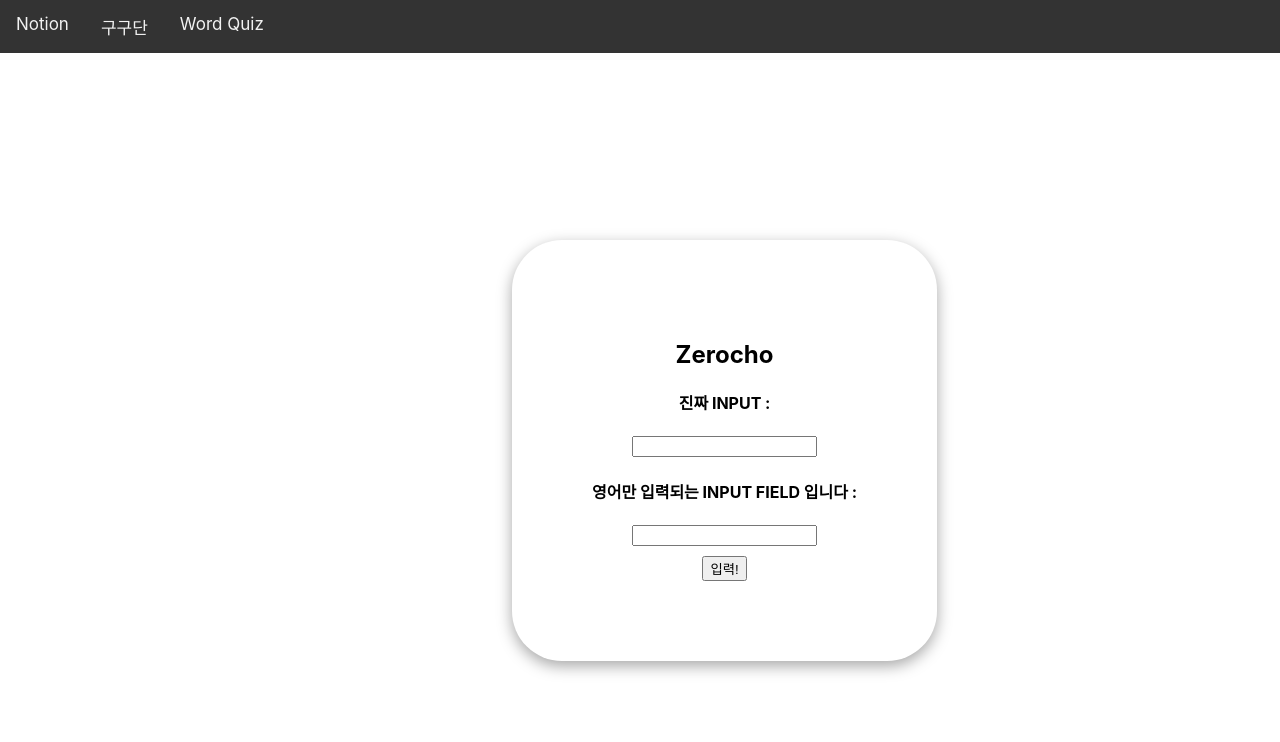
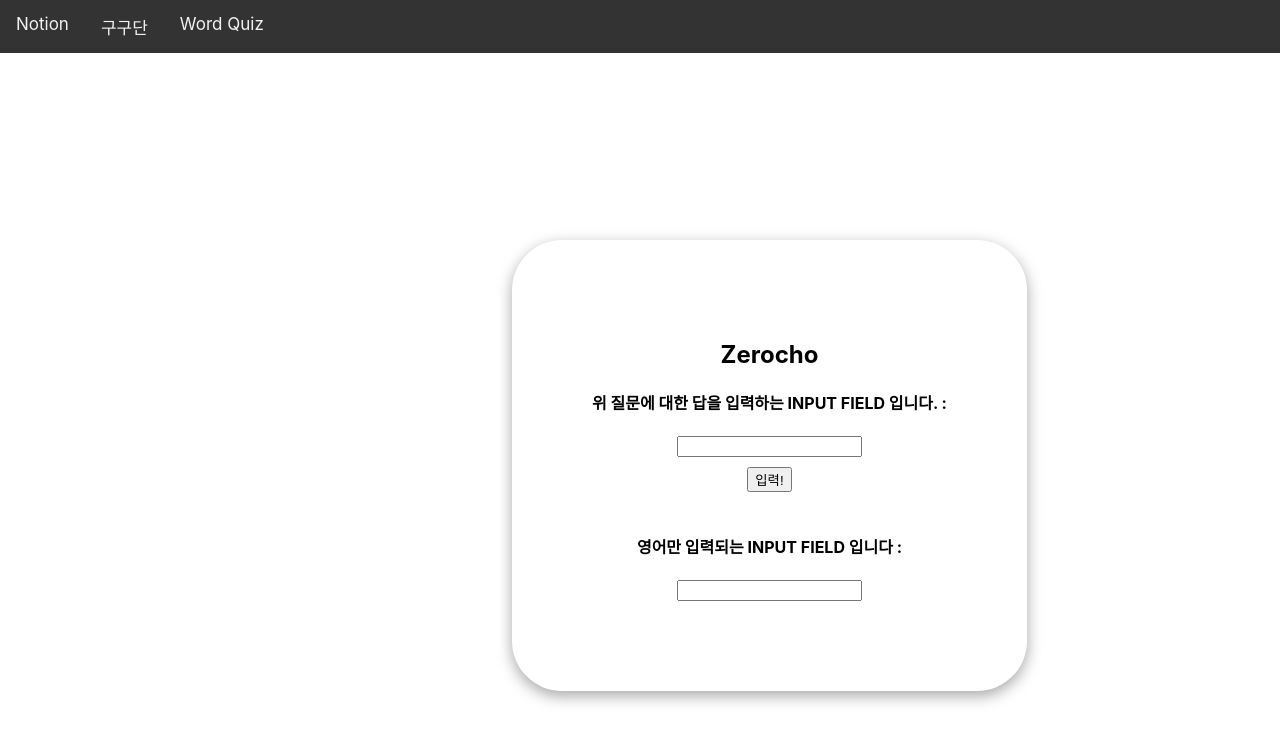
Before and after one commit to chaeyeon-vatech/skillup_day, a Next.js app: page /wordquiz in a window 1280 px wide. Shown: the top 742 px of the page. Built offline with nearby package versions, Linux system fonts and the light colour scheme.

Commit message:
Fix Run Bug

```diff
--- a/package.json
+++ b/package.json
@@ -13,6 +13,7 @@
     "@emotion/react": "^11.9.0",
     "@emotion/styled": "^11.8.1",
     "@hookform/resolvers": "^2.9.1",
+    "imask": "^6.4.2",
     "next": "12.1.6",
     "react": "18.1.0",
     "react-dom": "18.1.0",
--- a/pages/wordquiz/index.tsx
+++ b/pages/wordquiz/index.tsx
@@ -1,11 +1,11 @@
 import type {NextPage} from "next";
 import React, {useState, useRef} from "react";
 import {Navigation} from "../../components/Navigation";
-import {DefaultContainer, ErrorComponent} from "../styled";
 import * as Yup from "yup";
 import {Controller, useForm} from "react-hook-form";
 import {yupResolver} from '@hookform/resolvers/yup';
 import IMask from "imask";
+import {DefaultContainer, ErrorComponent} from "../../components/styled";
 
 
 // form validation rules
@@ -63,9 +63,14 @@ const WordQuizComponent: NextPage = () => {
                             console.error(err)
                         });
                 }}>
-                    <h4>진짜 INPUT : </h4>
+                    <h4>위 질문에 대한 답을 입력하는 INPUT FIELD 입니다. :</h4>
                     <input {...register('ifNotStringError')}/>
-                    <div>{errors.ifNotStringError?.message}</div>
+                    <ErrorComponent>{errors.ifNotStringError?.message}</ErrorComponent>
+
+                    <button type={"submit"} style={{marginBottom: 20}}>입력!</button>
+
+                    <div>{result}</div>
+
 
                     <h4>영어만 입력되는 INPUT FIELD 입니다 : </h4>
                     <Controller
@@ -87,9 +92,7 @@ const WordQuizComponent: NextPage = () => {
                         }}
                     />
                     <ErrorComponent>{errors.ifNotStringError?.message}</ErrorComponent>
-                    <button type={"submit"}>입력!</button>
                 </form>
-                <div>{result}</div>
             </DefaultContainer>
         </>
     );
```
Also changed, not shown: pages/gugudan/index.tsx (+6 -4 lines), components/styled.ts (renamed from pages/styled.ts), 2 other files (tests, documents, lock files or other folders).
